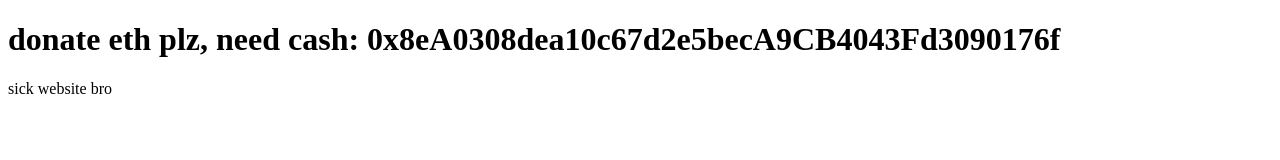
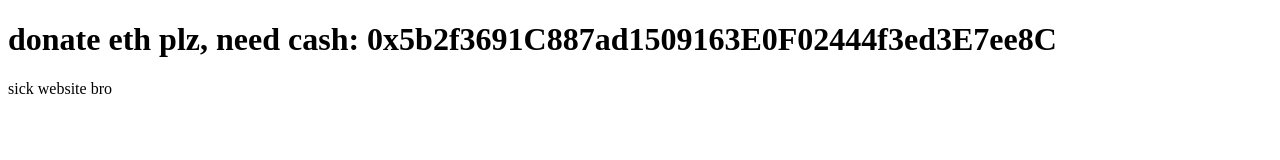
Before and after one commit to RH738/CryptoFolio, a plain HTML site: page index.html in a window 1280 px wide. Drawn offline with Linux system fonts and the light colour scheme.

Commit message:
Update index.html

```diff
--- a/index.html
+++ b/index.html
@@ -5,7 +5,7 @@
     <title>CryptoFolio</title>
   </head>
   <body>
-    <h1>donate eth plz, need cash: 0x8eA0308dea10c67d2e5becA9CB4043Fd3090176f</h1>
+    <h1>donate eth plz, need cash: 0x5b2f3691C887ad1509163E0F02444f3ed3E7ee8C</h1>
     <p>sick website bro</p>
   </body>
 </html>
```
